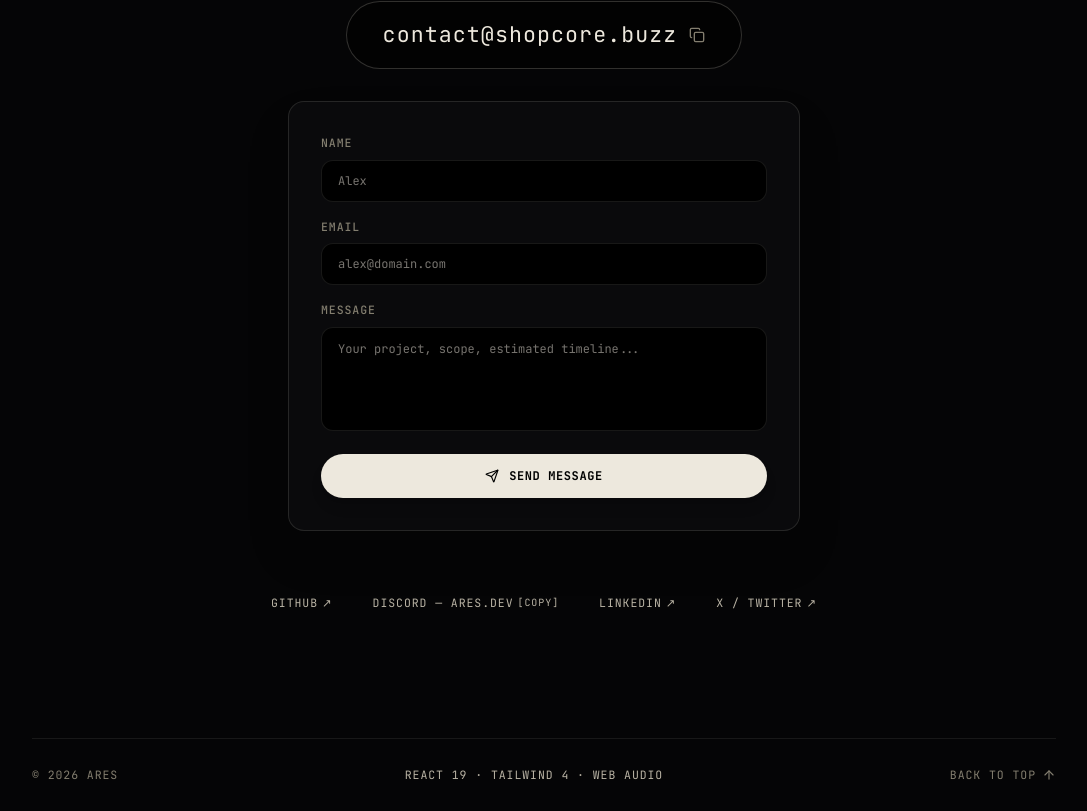
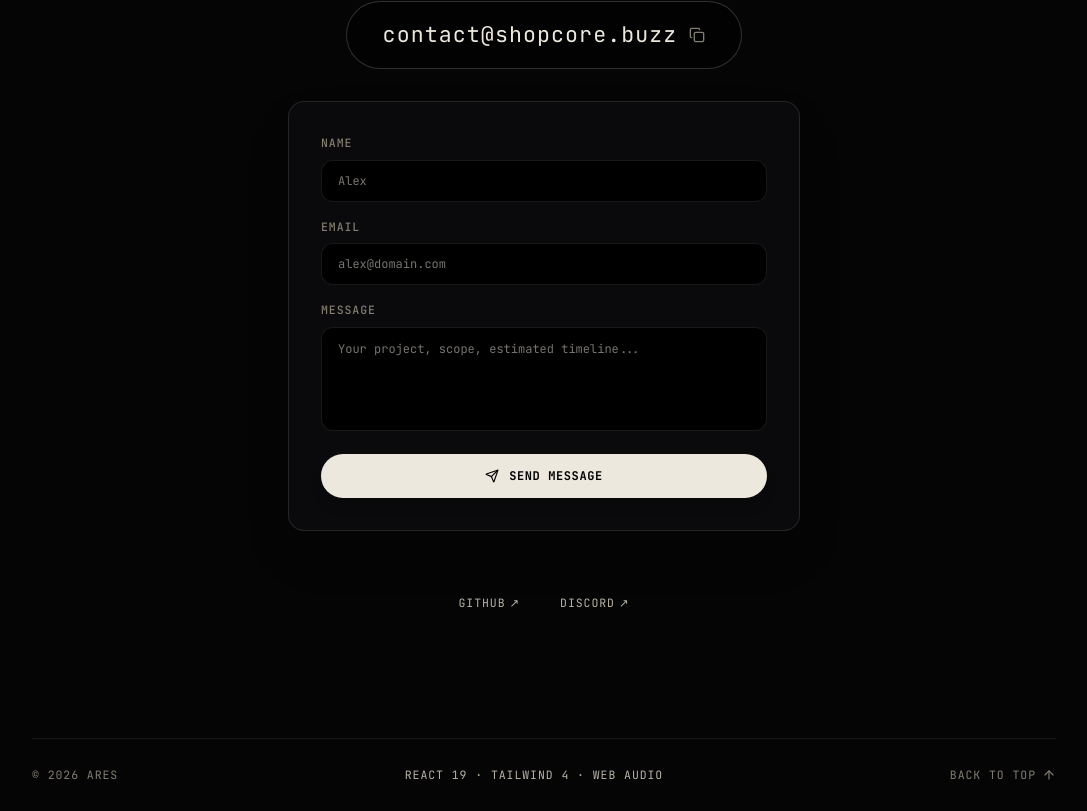
Before and after one commit to Apnkk/portfolio, a React (Vite) app: page / in a window 1280 px wide. Shown: the part 7927-8738 px from the top of the page, without its empty margins (96-1183 px from the left). Built offline with nearby package versions, Linux system fonts and the light colour scheme; a web font is replaced by a local one.

Commit message:
chore: update discord link and remove linkedin and twitter

```diff
--- a/src/components/ContactSection.tsx
+++ b/src/components/ContactSection.tsx
@@ -7,7 +7,6 @@ import confetti from 'canvas-confetti';
 export const ContactSection = () => {
   const { language } = useLanguage();
   const [copiedEmail, setCopiedEmail] = useState(false);
-  const [copiedDiscord, setCopiedDiscord] = useState(false);
   const [formState, setFormState] = useState({ name: '', email: '', message: '' });
   const [status, setStatus] = useState<'idle' | 'submitting' | 'success'>('idle');
 
@@ -21,12 +20,6 @@ export const ContactSection = () => {
       colors: ['#f2a33c', '#ff3d2e', '#ede8dd'],
     });
     setTimeout(() => setCopiedEmail(false), 2500);
-  };
-
-  const copyDiscord = () => {
-    navigator.clipboard.writeText('ares.dev');
-    setCopiedDiscord(true);
-    setTimeout(() => setCopiedDiscord(false), 2000);
   };
 
   const scrollToTop = () => {
@@ -180,35 +173,13 @@ export const ContactSection = () => {
             </a>
           </li>
           <li>
-            <button
-              onClick={copyDiscord}
-              className={`hover:text-[#f2a33c] transition-colors flex items-center gap-1 ${
-                copiedDiscord ? 'text-[#3dd68c]' : ''
-              }`}
-            >
-              <span>DISCORD — ARES.DEV</span>
-              <span aria-hidden="true" className="text-[10px]">{copiedDiscord ? '[COPIED]' : '[COPY]'}</span>
-            </button>
-          </li>
-          <li>
             <a
-              href="https://linkedin.com"
+              href="https://discord.com/users/498671450996342794"
               target="_blank"
               rel="noopener noreferrer"
               className="hover:text-[#f2a33c] transition-colors flex items-center gap-1"
             >
-              <span>LINKEDIN</span>
-              <span aria-hidden="true">↗</span>
-            </a>
-          </li>
-          <li>
-            <a
-              href="https://x.com"
-              target="_blank"
-              rel="noopener noreferrer"
-              className="hover:text-[#f2a33c] transition-colors flex items-center gap-1"
-            >
-              <span>X / TWITTER</span>
+              <span>DISCORD</span>
               <span aria-hidden="true">↗</span>
             </a>
           </li>
--- a/src/components/TerminalDrawer.tsx
+++ b/src/components/TerminalDrawer.tsx
@@ -108,7 +108,7 @@ export const TerminalDrawer = ({ isOpen, onClose }: TerminalDrawerProps) => {
             <p className="text-emerald-400 font-semibold">{portfolioData.personal.availability.text[language]}</p>
             <p className="text-neutral-300">Email: {portfolioData.personal.email}</p>
             <p className="text-neutral-300">GitHub: {portfolioData.socials.find(s => s.name === 'GitHub')?.url}</p>
-            <p className="text-neutral-300">LinkedIn: {portfolioData.socials.find(s => s.name === 'LinkedIn')?.url}</p>
+            <p className="text-neutral-300">Discord: {portfolioData.socials.find(s => s.name === 'Discord')?.url}</p>
           </div>
         );
         break;
--- a/src/data/portfolioData.ts
+++ b/src/data/portfolioData.ts
@@ -58,21 +58,9 @@ export const portfolioData: PortfolioData = {
     },
     {
       name: "Discord",
-      url: "https://discord.com",
+      url: "https://discord.com/users/498671450996342794",
       icon: "MessageSquare",
-      handle: "ares.dev"
-    },
-    {
-      name: "X / Twitter",
-      url: "https://x.com",
-      icon: "Twitter",
-      handle: "@ares_code"
-    },
-    {
-      name: "LinkedIn",
-      url: "https://linkedin.com",
-      icon: "Linkedin",
-      handle: "in/ares-dev"
+      handle: "498671450996342794"
     }
   ],
   projects: [
```
